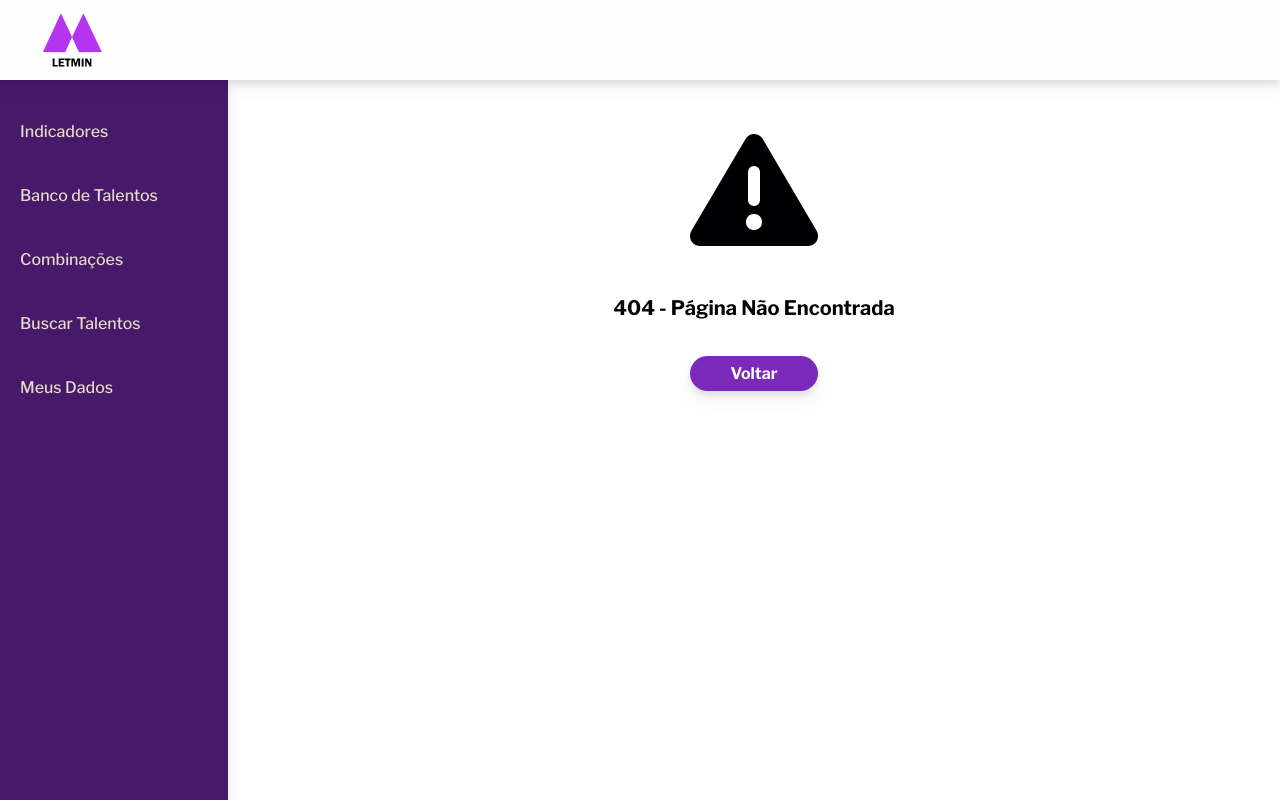
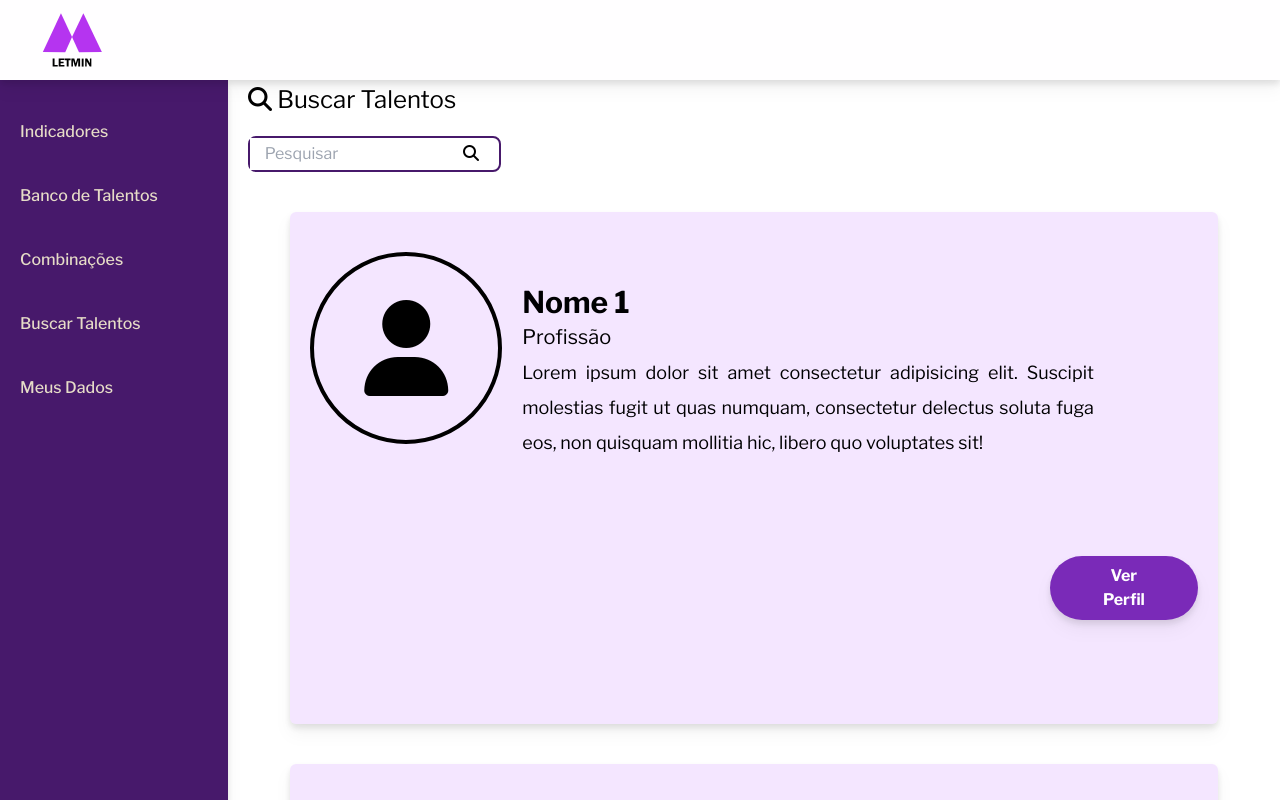
Before and after one commit to LETMIN-Corp/letmin-client, a React (Vite) app: page /company/talentsearch in a window 1280 px wide. Before the commit this address had no page. Shown: the top 800 px of the page. Built offline with nearby package versions, Linux system fonts and the light colour scheme.

Commit message:
Company Search Card first development
Co-Authored-By: gabidalpino <100430850+gabidalpino@users.noreply.github.com>

```diff
--- a/src/App.tsx
+++ b/src/App.tsx
@@ -5,6 +5,7 @@ import CompanyRegister from './Views/Company/CompanyRegister'
 import CompanyError from './Views/Company/CompanyError';
 import CompanyIndicators from './Views/Company/CompanyIndicators';
 import CompanyTalentBank from './Views/Company/CompanyTalentBank';
+import CompanyTalentSearch from './Views/Company/CompanyTalentSearch';
 import CompanyProfile from './Views/Company/CompanyProfile';
 import CompanyCombinations from './Views/Company/CompanyCombinations';
 
@@ -18,6 +19,7 @@ function App() {
         <Route path='/company/*' element={ <CompanyError /> } />
         <Route path='/company/indicators' element={ <CompanyIndicators /> } />
         <Route path='/company/talents' element={ <CompanyTalentBank /> } />
+        <Route path='/company/talentsearch' element={ <CompanyTalentSearch /> } />
         <Route path='/company/profile' element={ <CompanyProfile /> } />
         <Route path='/company/combinations/:id' element={ <CompanyCombinations /> } />
       </Routes>
--- /dev/null
+++ b/src/Components/Cards/CompanySearchCard.tsx
@@ -0,0 +1,35 @@
+import SecondaryLink from '../Links/SecondaryLink';
+
+
+interface ComponentInterface {
+    card : {
+        icon: string,
+        name: string,
+        profission: string,
+        description: string,
+        text: string,
+        path: string,
+    },
+}
+
+const CompanyTalentSearchCard: React.FC<ComponentInterface> = ({ card }) => {
+    return (
+        <div className='lg:w-11/12 bg-lilac rounded-md mx-auto text-justify py-10 text-8x1  drop-shadow-lg px-5'>
+            <div className='flex flex-col w-48 float-left h-48 border-4 rounded-full items-center justify-center'>
+                <i className={`${ card.icon } text-8xl`}></i>
+            </div>
+            <div className='flex flex-col float-left w-8/12 text-black  mb-5 pl-5 mt-8 mb-8'>
+                <h1 className='text-xl lg:text-3xl font-bold'>{ card.name }</h1>
+                <p className='text-lg lg:text-xl'>{ card.profission }</p>
+                <p className='text-lg lg:text-lg'>{ card.description }</p>
+
+            </div>
+
+            <div className='flex flex-col float-right w-2/12 h-48 items-center justify-center'>
+                <SecondaryLink text={ card.text } path={ card.path } />
+            </div>
+        </div>
+    );
+}
+
+export default CompanyTalentSearchCard;
--- a/src/Components/Layouts/CompanyMenu.tsx
+++ b/src/Components/Layouts/CompanyMenu.tsx
@@ -19,7 +19,7 @@ const CompanyMenu : React.FC = () => {
         },
         {
             text: 'Buscar Talentos',
-            path: '/company/anything',
+            path: '/company/talentsearch',
             isLink: true,
         },
         {
--- /dev/null
+++ b/src/Views/Company/CompanyTalentSearch.tsx
@@ -0,0 +1,59 @@
+import CompanyDefault from './CompanyDefault';
+import { useEffect } from 'react';
+import CompanyTalentSearchCard from '../../Components/Cards/CompanySearchCard';
+import { Link } from 'react-router-dom';
+
+const CompanyIndicators = () => {
+    useEffect((): void => {
+        window.document.title = 'Indicadores';
+    });
+
+const viewConsultPackage = {
+    getValue: () : string => { return '' },
+    setValue: (e: React.ChangeEvent<HTMLInputElement | HTMLSelectElement>) => {}
+}
+
+    return (
+        <CompanyDefault>
+            <div className="p-5">
+                <h1 className='text-2xl'>
+                    <i className="fa-solid fa-magnifying-glass"></i>
+                    <span> Buscar Talentos</span>
+                </h1>
+
+                <div className='w-3/12 border-2 border-dark-purple rounded-lg flex items-center justify-between mt-5 pr-5'>
+                    <input placeholder='  Pesquisar' className='w-11/12 px-2 py-1' type='text' name='search' ></input>
+                    <Link to={ '/company/search' }><i className="fa-solid fa-magnifying-glass"></i></Link>
+
+                </div>
+
+
+
+                <div className='grid grid-cols-1 flex flex-col justify-center items-center md:grid-cols-1 gap-10 w-full  my-6 md:my-10'>
+                    {
+                        [
+                            {
+                                icon: 'fa-solid fa-user',
+                                name: 'Nome 1',
+                                profission: 'Profissão',
+                                description: 'Lorem ipsum dolor sit amet consectetur adipisicing elit. Suscipit molestias fugit ut quas numquam, consectetur delectus soluta fuga eos, non quisquam mollitia hic, libero quo voluptates sit!',
+                                text: 'Ver Perfil',
+                                path: '',
+                            },
+                            {
+                                icon: 'fa-solid fa-building',
+                                name: 'Nome 2',
+                                profission: 'Profissão',
+                                description: 'Lorem ipsum dolor sit amet consectetur adipisicing elit. Suscipit molestias fugit ut quas numquam, consectetur delectus soluta fuga eos, non quisquam mollitia hic, libero quo voluptates sit!',
+                                text: 'Ver Perfil',
+                                path: '/register/company',
+                            },
+                        ].map((card) => <CompanyTalentSearchCard card={ card } key={ card.path } />)
+                    }
+                </div>
+            </div>
+        </CompanyDefault>
+    );
+}
+
+export default CompanyIndicators;
```
